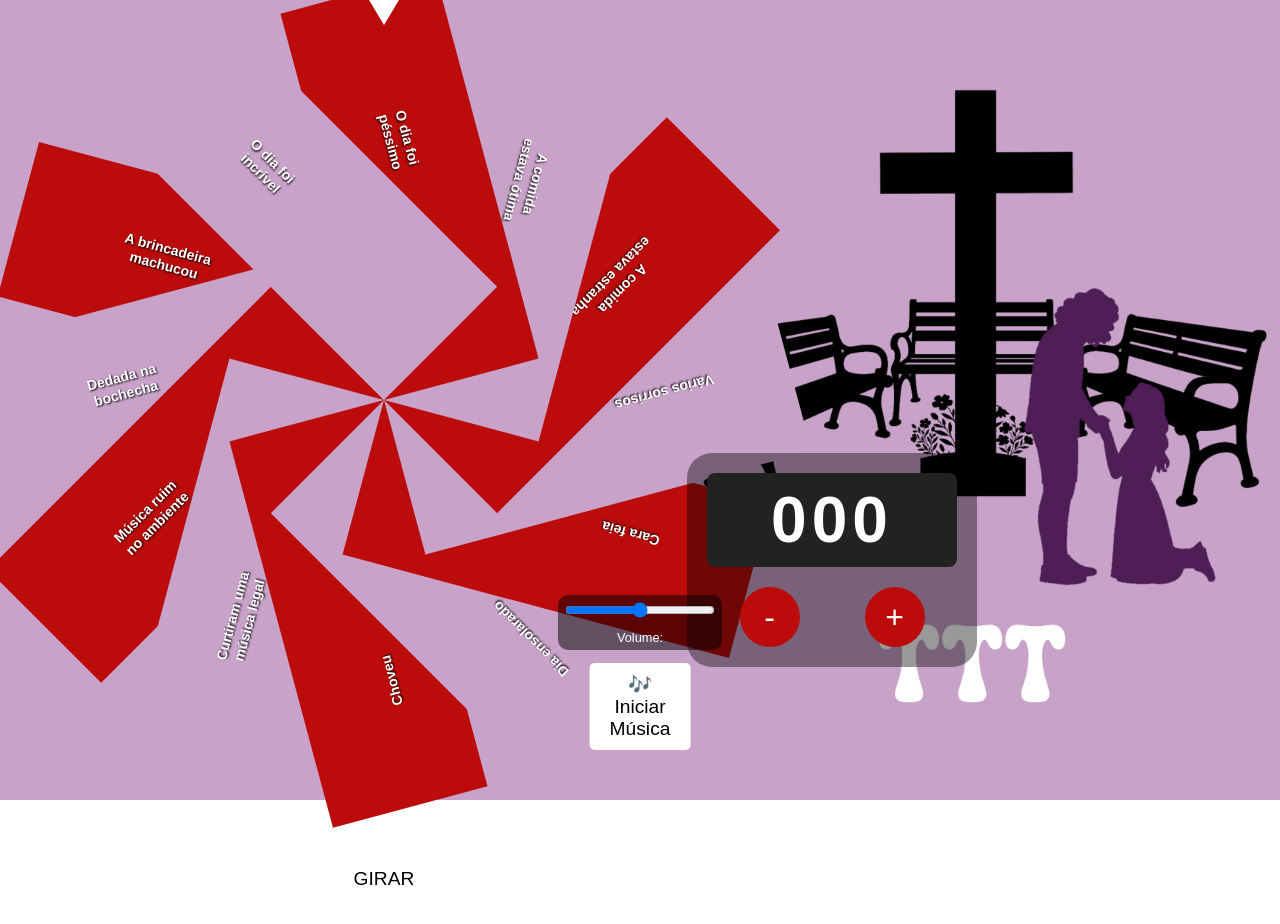
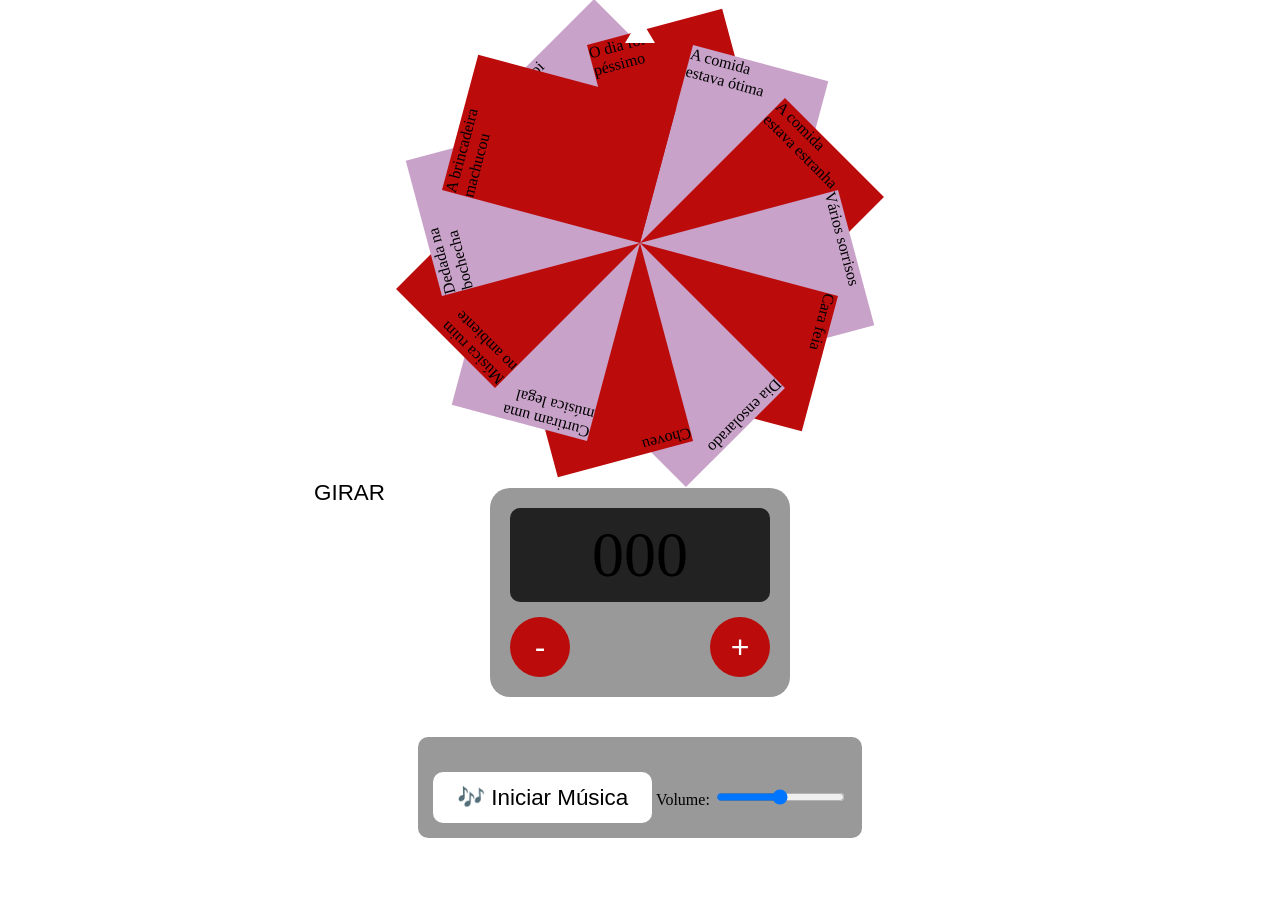
Before and after one commit to mesmopasso-blip/TTT-teste-, a plain HTML site: page index.html in a window 1280 px wide. After the commit the page ends 846 px from the top, so only its background shows below. Drawn offline with Linux system fonts and the light colour scheme.

Commit message:
Update style.css

```diff
--- a/style.css
+++ b/style.css
@@ -1,53 +1,31 @@
-/* Cores e Configurações Globais */
+/* ----------- CONFIGURAÇÕES GLOBAIS ----------- */
+
 :root {
     --lilac: #C8A2C8;
     --red: #BB0B0B;
     --dark-overlay: rgba(0, 0, 0, 0.9);
-    --wheel-size: 800px; /* Tamanho padrão */
-    --segment-count: 12;
+    --wheel-size: 700px;
     --segment-angle: 30deg;
 }
 
-/* 1. Estilos Gerais e Fundo Responsivo */
-body {
-    margin: 0;
-    padding: 0;
-    font-family: 'Arial', sans-serif;
-    color: white;
-    background-size: cover;
-    background-position: center;
-    background-repeat: no-repeat;
+/* Layout principal agora é em coluna */
+.container {
+    width: 100%;
     height: 100vh;
-    width: 100vw;
-    overflow: hidden;
-    display: block;
-    transition: background-image 0.5s ease;
-    position: relative;
+    display: flex;
+    flex-direction: column;
+    align-items: center;
+    justify-content: flex-start;
+    gap: 40px;
+    padding-top: 30px;
 }
 
-/* Fundo paisagem */
-@media (orientation: landscape) {
-    body { background-image: url('Fundo horisontal.jpg'); }
-}
+/* ----------- ROLETA ----------- */
 
-/* Fundo retrato */
-@media (orientation: portrait) {
-    body { background-image: url('Fundo vertical.jpg'); }
-}
-
-.title, .subtitle { display: none; }
-
-/* 2. Roleta */
 .spinner-container {
-    position: absolute;
     width: var(--wheel-size);
     height: var(--wheel-size);
-    border-radius: 50%;
-    z-index: 50;
-
-    top: 50%;
-    left: 30%;
-    transform: translate(-50%, -50%);
+    position: relative;
 }
 
 .spinner-wheel {
@@ -56,10 +34,10 @@ body {
     border-radius: 50%;
     position: relative;
     transition: transform 5s cubic-bezier(0.25, 0.1, 0.25, 1);
-
     transform: rotate(-45deg);
 }
 
+/* Segmentos */
 .segment {
     position: absolute;
     width: 20%;
@@ -73,203 +51,134 @@ body {
 .segment:nth-child(odd) { background-color: var(--lilac); }
 .segment:nth-child(even) { background-color: var(--red); }
 
-.segment:nth-child(1) { transform: rotate(calc(var(--segment-angle) * 0)); z-index: 12; }
-.segment:nth-child(2) { transform: rotate(calc(var(--segment-angle) * 1)); z-index: 11; }
-.segment:nth-child(3) { transform: rotate(calc(var(--segment-angle) * 2)); z-index: 10; }
-.segment:nth-child(4) { transform: rotate(calc(var(--segment-angle) * 3)); z-index: 9; }
-.segment:nth-child(5) { transform: rotate(calc(var(--segment-angle) * 4)); z-index: 8; }
-.segment:nth-child(6) { transform: rotate(calc(var(--segment-angle) * 5)); z-index: 7; }
-.segment:nth-child(7) { transform: rotate(calc(var(--segment-angle) * 6)); z-index: 6; }
-.segment:nth-child(8) { transform: rotate(calc(var(--segment-angle) * 7)); z-index: 5; }
-.segment:nth-child(9) { transform: rotate(calc(var(--segment-angle) * 8)); z-index: 4; }
-.segment:nth-child(10) { transform: rotate(calc(var(--segment-angle) * 9)); z-index: 3; }
-.segment:nth-child(11) { transform: rotate(calc(var(--segment-angle) * 10)); z-index: 2; }
-.segment:nth-child(12) { transform: rotate(calc(var(--segment-angle) * 11)); z-index: 1; }
+.segment:nth-child(1)  { transform: rotate(0deg); }
+.segment:nth-child(2)  { transform: rotate(30deg); }
+.segment:nth-child(3)  { transform: rotate(60deg); }
+.segment:nth-child(4)  { transform: rotate(90deg); }
+.segment:nth-child(5)  { transform: rotate(120deg); }
+.segment:nth-child(6)  { transform: rotate(150deg); }
+.segment:nth-child(7)  { transform: rotate(180deg); }
+.segment:nth-child(8)  { transform: rotate(210deg); }
+.segment:nth-child(9)  { transform: rotate(240deg); }
+.segment:nth-child(10) { transform: rotate(270deg); }
+.segment:nth-child(11) { transform: rotate(300deg); }
+.segment:nth-child(12) { transform: rotate(330deg); }
 
-.segment-text {
+/* Indicador */
+.spinner-indicator {
     position: absolute;
-    top: 30%;
-    left: -100%;
-    width: 200%;
-    text-align: center;
-    color: white;
-    font-size: 14px;
-    font-weight: bold;
-    transform: rotate(90deg);
-    transform-origin: 60% 150%;
-    padding: 5px;
-    text-shadow: 1px 1px 2px #000;
-    line-height: 1.2;
-    overflow: hidden;
-    text-overflow: ellipsis;
+    top: -20px;
+    left: 50%;
+    transform: translateX(-50%);
+    border-left: 15px solid transparent;
+    border-right: 15px solid transparent;
+    border-bottom: 25px solid white;
+    z-index: 100;
 }
 
-.spinner-indicator {
-    position: absolute;
-    top: 0;
-    left: 50%;
-    transform: translateX(-50%);
-    width: 0;
-    height: 0;
-    border-left: 15px solid transparent;
-    border-right: 15px solid transparent;
-    border-top: 25px solid white;
-    z-index: 60;
+/* Botão girar */
+.spin-button {
+    margin-top: 20px;
+    padding: 12px 24px;
+    background: white;
+    color: black;
+    font-size: 1.4em;
+    border-radius: 10px;
+    cursor: pointer;
+    border: none;
 }
 
-.spin-button {
-    position: absolute;
-    bottom: -100px;
-    left: 50%;
-    transform: translateX(-50%);
-    padding: 10px 20px;
-    font-size: 1.2em;
-    cursor: pointer;
-    background-color: white;
-    color: black;
-    border: none;
-    border-radius: 5px;
-    z-index: 55;
-    transition: background-color 0.3s;
-}
-.spin-button:hover:not(:disabled) { background-color: var(--lilac); }
-.spin-button:disabled { cursor: not-allowed; opacity: 0.6; }
+/* ----------- CONTADOR ----------- */
 
-/* 3. Contador */
 .counter-container {
-    position: absolute;
-    width: 250px;
+    background-color: rgba(0,0,0,0.4);
     padding: 20px;
-    background-color: rgba(0, 0, 0, 0.4);
-    border-radius: 25px;
+    width: 260px;
+    border-radius: 20px;
     text-align: center;
-    z-index: 50;
-
-    top: 70%;
-    right: 35%;
-    transform: translate(50%, -50%);
 }
 
 .counter-display {
     font-size: 4em;
-    font-weight: bold;
-    margin-bottom: 20px;
-    padding: 10px 0;
-    background-color: #222;
-    border-radius: 8px;
-    letter-spacing: 5px;
+    background: #222;
+    padding: 10px;
+    border-radius: 10px;
 }
 
-.counter-controls { display: flex; justify-content: space-around; }
+.counter-controls {
+    margin-top: 15px;
+    display: flex;
+    justify-content: space-between;
+}
+
 .counter-button {
     width: 60px;
     height: 60px;
     font-size: 2em;
-    cursor: pointer;
-    background-color: var(--red);
+    background: var(--red);
+    border-radius: 50%;
     color: white;
     border: none;
-    border-radius: 50%;
 }
-.counter-button:hover { background-color: #ff3333; }
 
-/* 4. Overlay das frases */
+/* ----------- ÁUDIO ----------- */
+
+.audio-controls {
+    background: rgba(0,0,0,0.4);
+    padding: 15px;
+    border-radius: 10px;
+    text-align: center;
+}
+
+/* ----------- OVERLAY ----------- */
+
 .overlay {
     position: fixed;
     top: 0;
     left: 0;
     width: 100%;
     height: 100%;
-    background-color: var(--dark-overlay);
+    background: var(--dark-overlay);
     display: flex;
     align-items: center;
     justify-content: center;
-    z-index: 100;
     opacity: 0;
     visibility: hidden;
-    transition: opacity 0.5s ease;
-    cursor: pointer;
-}
-.overlay.active { opacity: 1; visibility: visible; }
-.overlay-text {
-    font-size: 4em;
-    font-weight: bold;
-    color: white;
-    padding: 20px;
-    text-align: center;
-    transform: translateY(50px);
-    opacity: 0;
-    transition: transform 0.5s ease, opacity 0.5s ease;
-    max-width: 90%;
-}
-.overlay.active .overlay-text { transform: translateY(0); opacity: 1; }
-
-/* 5. Controles de Áudio */
-.audio-controls {
-    position: absolute;
-    bottom: 150px;
-    left: 50%;
-    transform: translateX(-50%);
-    padding: 5px;
-    background-color: rgba(0, 0, 0, 0.5);
-    border-radius: 10px;
-    color: white;
-    z-index: 50;
-    display: flex;
-    align-items: center;
-    flex-direction: column;
-    gap: 10px;
+    transition: 0.3s;
+    z-index: 200;
 }
 
-#startMusicButton { margin: 0; width: auto; order: 1; }
-#volumeSlider { width: 150px; order: 2; }
-.audio-controls label { order: 3; font-size: 0.8em; }
+.overlay.active {
+    opacity: 1;
+    visibility: visible;
+}
 
-/* ==========================
-   RESPONSIVIDADE (CORRIGIDO)
-   ========================== */
+.overlay-text {
+    font-size: 3em;
+    padding: 20px;
+}
+
+/* ----------- RESPONSIVO ----------- */
+
 @media (max-width: 768px) {
 
     :root {
         --wheel-size: 80vw;
     }
 
-    .spinner-container {
-        top: 40%;
-        left: 50%;
-        transform: translate(-50%, -50%);
-    }
-
-    .spin-button {
-        bottom: -40px;
-        font-size: 1em;
-        padding: 8px 16px;
+    .container {
+        gap: 25px;
     }
 
     .counter-container {
-        width: 60vw;
-        padding: 15px;
-        top: 85%;
-        left: 50%;
-        right: unset;
-        transform: translateX(-50%);
-    }
-
-    .counter-display {
-        font-size: 2.5em;
-    }
-
-    .counter-button {
-        width: 45px;
-        height: 45px;
-        font-size: 1.5em;
+        width: 70vw;
     }
 
     .audio-controls {
-        bottom: 80px;
+        width: 70vw;
     }
 
     .overlay-text {
-        font-size: 2.5em;
+        font-size: 2em;
     }
 }
```
